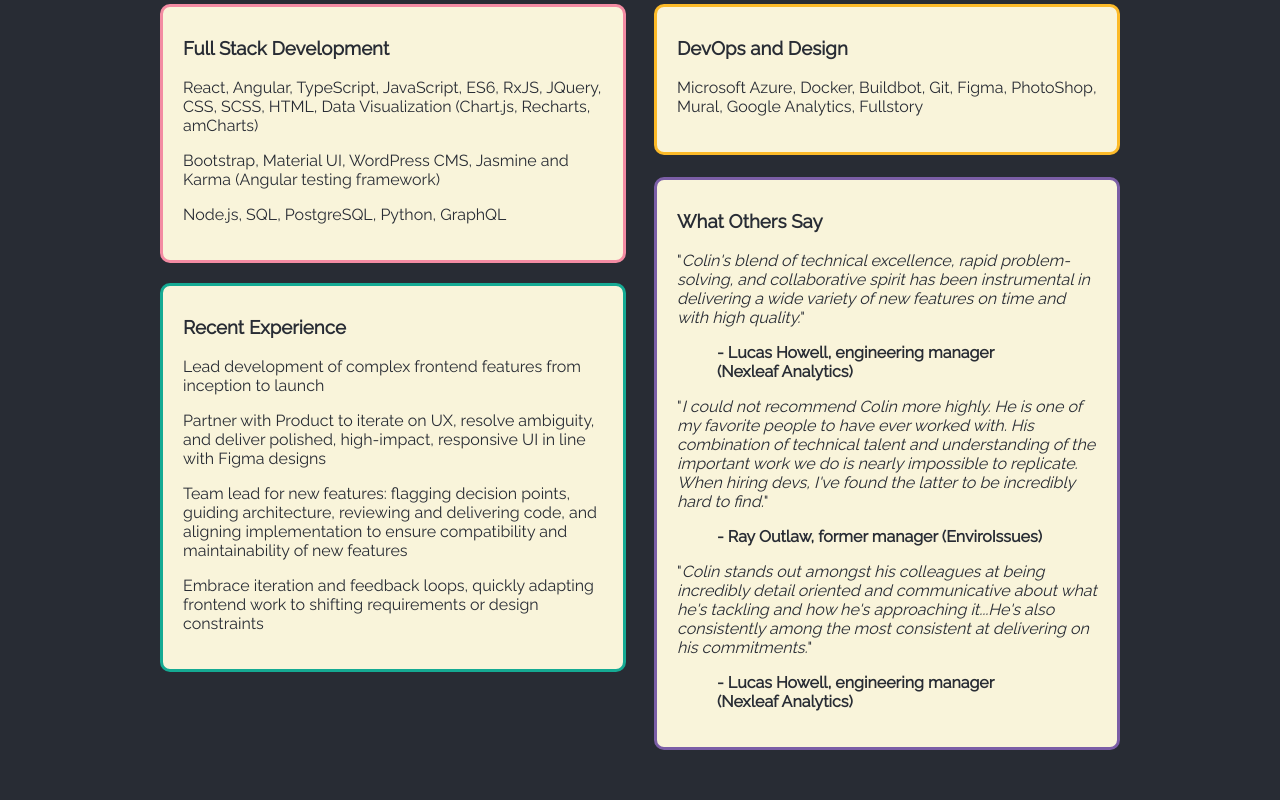
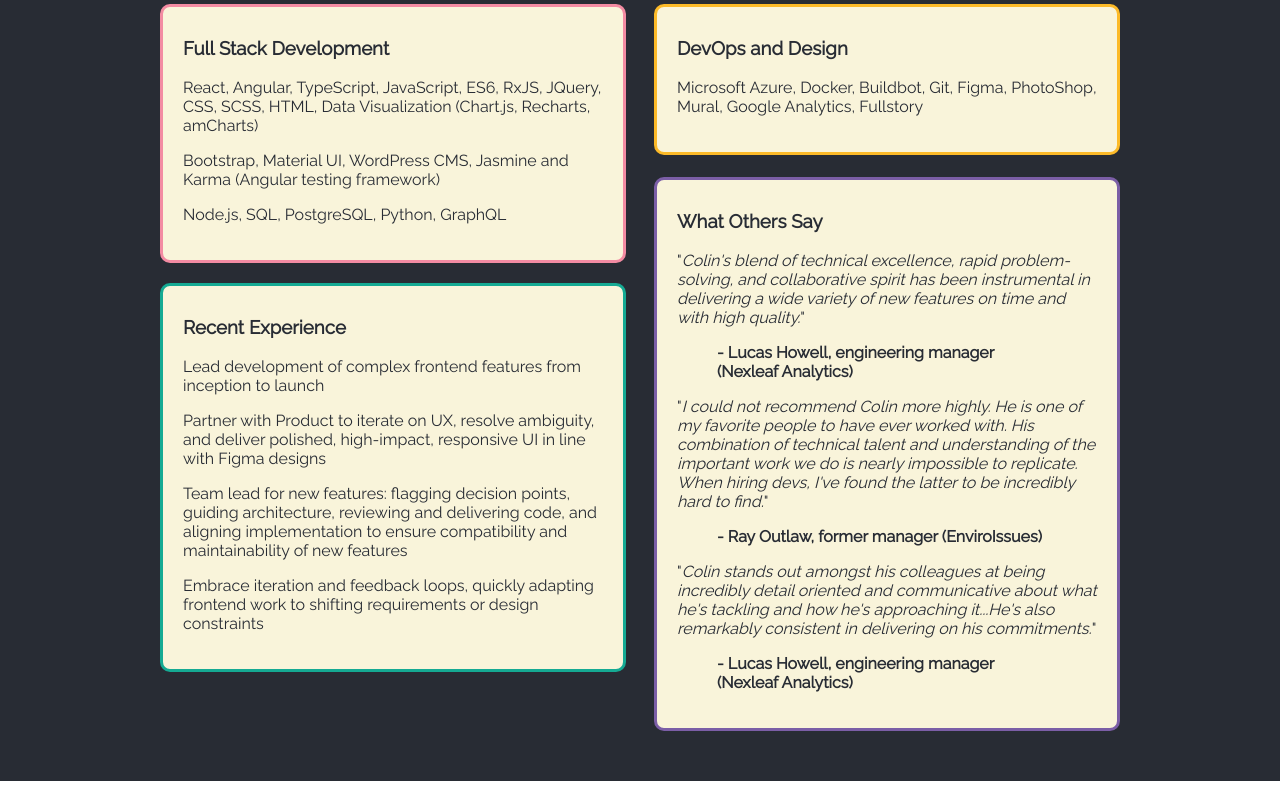
Before and after one commit to cgroark/portfolio2025, a React (Create React App) app: page /about in a window 1280 px wide. Shown: the part 440-1240 px from the top of the page. Built offline with nearby package versions, Linux system fonts and the light colour scheme.

Commit message:
text edit

```diff
--- a/src/views/About.js
+++ b/src/views/About.js
@@ -130,7 +130,7 @@ function About() {
                 </blockquote>
               </p>
               <p>
-                "<em>Colin stands out amongst his colleagues at being incredibly detail oriented and communicative about what he's tackling and how he's approaching it...He's also consistently among the most consistent at delivering on his commitments.</em>" <br />
+                "<em>Colin stands out amongst his colleagues at being incredibly detail oriented and communicative about what he's tackling and how he's approaching it...He's also remarkably consistent in delivering on his commitments.</em>" <br />
                 <blockquote>
                   <strong> - Lucas Howell, engineering manager (Nexleaf Analytics)</strong>
                 </blockquote>
```
